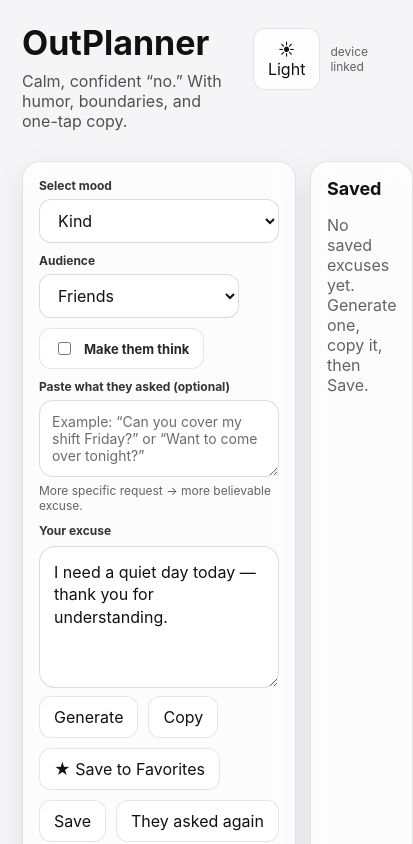
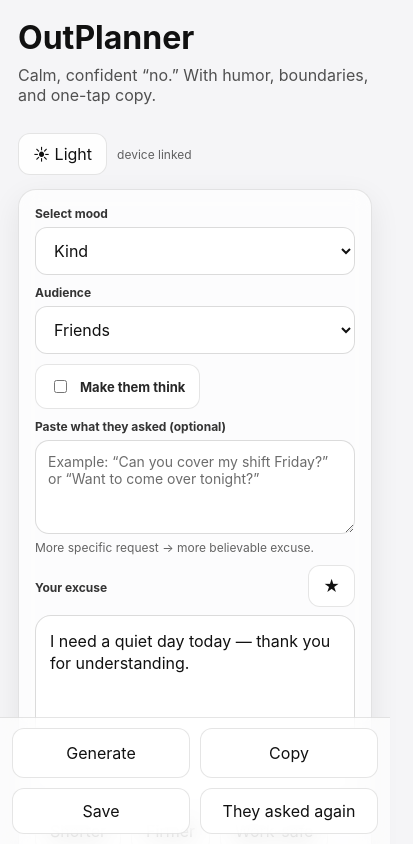
Before and after one commit to bcq13/Out-Planner, a Next.js app: page / in a window 390 px wide. Shown: the top 844 px of the page, 413 px wide, since content can reach past the window. Built offline with nearby package versions, Linux system fonts and the light colour scheme.

Commit message:
Mobile-first layout + sticky mobile copy bar + draft star favorite

```diff
--- a/app/globals.css
+++ b/app/globals.css
@@ -1,18 +1,19 @@
 :root{
   --bg: #f5f5f7;
   --surface: rgba(255,255,255,0.72);
-  --surface2: rgba(255,255,255,0.86);
+  --surface2: rgba(255,255,255,0.88);
   --text: #111111;
   --muted: rgba(17,17,17,0.62);
   --border: rgba(0,0,0,0.10);
   --border2: rgba(0,0,0,0.14);
   --shadow: 0 10px 30px rgba(0,0,0,0.08);
+  --safeBottom: env(safe-area-inset-bottom, 0px);
 }
 
 :root[data-theme="dark"]{
   --bg: #0b0b0d;
   --surface: rgba(24,24,28,0.72);
-  --surface2: rgba(24,24,28,0.86);
+  --surface2: rgba(24,24,28,0.88);
   --text: #f5f5f7;
   --muted: rgba(245,245,247,0.62);
   --border: rgba(255,255,255,0.12);
@@ -42,18 +43,17 @@ input, textarea, select {
 
 textarea::placeholder { color: var(--muted); }
 
-/* Button micro “haptic” press */
+/* Button micro press */
 .btn {
   padding: 10px 14px;
   border-radius: 12px;
   border: 1px solid var(--border);
   background: var(--surface2);
   cursor: pointer;
-  transition: transform 120ms ease, filter 120ms ease, background 120ms ease;
+  transition: transform 120ms ease, filter 120ms ease;
   user-select: none;
   -webkit-tap-highlight-color: transparent;
 }
-
 .btn:hover { filter: brightness(1.02); }
 .btn:active { transform: scale(0.97); }
 
@@ -71,7 +71,7 @@ textarea::placeholder { color: var(--muted); }
 .toast {
   position: fixed;
   left: 50%;
-  bottom: 18px;
+  bottom: calc(18px + var(--safeBottom));
   transform: translateX(-50%);
   background: rgba(20,20,22,0.82);
   color: #fff;
@@ -82,9 +82,31 @@ textarea::placeholder { color: var(--muted); }
   opacity: 0;
   pointer-events: none;
   transition: opacity 160ms ease, transform 160ms ease;
+  z-index: 50;
 }
-
 .toast.show {
   opacity: 1;
   transform: translateX(-50%) translateY(-6px);
 }
+
+/* Sticky mobile copy bar */
+.mobile-copybar {
+  position: fixed;
+  left: 0;
+  right: 0;
+  bottom: 0;
+  padding: 10px 12px;
+  padding-bottom: calc(10px + var(--safeBottom));
+  background: rgba(255,255,255,0.68);
+  border-top: 1px solid var(--border);
+  backdrop-filter: blur(12px);
+  z-index: 40;
+}
+:root[data-theme="dark"] .mobile-copybar {
+  background: rgba(18,18,20,0.68);
+}
+
+/* Make room for sticky bar on mobile */
+.mobile-pad-bottom {
+  padding-bottom: 90px;
+}
--- a/app/page.tsx
+++ b/app/page.tsx
@@ -2,12 +2,7 @@
 
 import { useEffect, useMemo, useState } from "react";
 import { getDeviceId } from "@/lib/deviceId";
-import {
-  escalateFromRequest,
-  generateExcuse,
-  generateFromRequest,
-  rewriteVariant,
-} from "@/lib/excuseEngine";
+import { escalateFromRequest, generateExcuse, generateFromRequest, rewriteVariant } from "@/lib/excuseEngine";
 import type { Audience, Mood } from "@/lib/excuseEngine";
 
 type Saved = { text: string; favorite?: boolean; createdAt: number };
@@ -34,8 +29,23 @@ function useTheme() {
   return { theme, setTheme };
 }
 
+function useIsMobile(breakpoint = 860) {
+  const [isMobile, setIsMobile] = useState(false);
+
+  useEffect(() => {
+    const mq = window.matchMedia(`(max-width: ${breakpoint}px)`);
+    const apply = () => setIsMobile(mq.matches);
+    apply();
+    mq.addEventListener?.("change", apply);
+    return () => mq.removeEventListener?.("change", apply);
+  }, [breakpoint]);
+
+  return isMobile;
+}
+
 export default function HomePage() {
   const { theme, setTheme } = useTheme();
+  const isMobile = useIsMobile();
 
   const [deviceId, setDeviceId] = useState("");
 
@@ -49,7 +59,6 @@ export default function HomePage() {
   const [status, setStatus] = useState<string>("");
 
   const [escalation, setEscalation] = useState<number>(0);
-
   const [saved, setSaved] = useState<Saved[]>([]);
 
   // Load device + saved
@@ -86,7 +95,7 @@ export default function HomePage() {
     window.setTimeout(() => setToast(""), 1100);
   }
 
-  function makeDraft() {
+  function makeDraftText() {
     const hasRequest = normalize(request).length > 0;
     if (hasRequest) return generateFromRequest({ mood, audience, request, makeThemThink });
     return generateExcuse(mood, makeThemThink);
@@ -95,7 +104,7 @@ export default function HomePage() {
   function onGenerate() {
     haptic();
     setEscalation(0);
-    setDraft(makeDraft());
+    setDraft(makeDraftText());
     setStatus("");
   }
 
@@ -156,29 +165,32 @@ export default function HomePage() {
     setStatus("");
   }
 
-  // If user toggles make-them-think, refresh draft to reflect it (without changing their text if they edited)
+  // Regenerate when "Make them think" toggles (keeps the experience consistent)
   useEffect(() => {
-    // Only auto-refresh if the draft looks generated (simple heuristic: not empty and request-based changes are desired)
     if (!draft.trim()) return;
-    // Keep it predictable: regenerate on toggle only if request exists OR draft equals a known generated baseline size.
-    // We'll just regenerate to match toggle for now.
-    setDraft(makeDraft());
+    setDraft(makeDraftText());
     // eslint-disable-next-line react-hooks/exhaustive-deps
   }, [makeThemThink]);
 
+  const gridStyle: React.CSSProperties = isMobile
+    ? { display: "grid", gridTemplateColumns: "1fr", gap: 14, marginTop: 14 }
+    : { display: "grid", gridTemplateColumns: "1fr 1fr", gap: 14, marginTop: 14 };
+
   return (
     <main
+      className={isMobile ? "mobile-pad-bottom" : ""}
       style={{
         maxWidth: 980,
         margin: "0 auto",
-        padding: 22,
+        padding: 18,
         fontFamily:
           '-apple-system, BlinkMacSystemFont, "SF Pro Display", "SF Pro Text", system-ui, Segoe UI, Roboto, Arial',
       }}
     >
-      <div style={{ display: "flex", justifyContent: "space-between", alignItems: "baseline", gap: 16 }}>
+      {/* Header */}
+      <div style={{ display: "flex", justifyContent: "space-between", alignItems: "baseline", gap: 12, flexWrap: "wrap" }}>
         <div>
-          <h1 style={{ fontSize: 34, margin: 0 }}>OutPlanner</h1>
+          <h1 style={{ fontSize: 32, margin: 0 }}>OutPlanner</h1>
           <p style={{ marginTop: 8, opacity: 0.72 }}>
             Calm, confident “no.” With humor, boundaries, and one-tap copy.
           </p>
@@ -196,17 +208,19 @@ export default function HomePage() {
         </div>
       </div>
 
-      <section style={{ display: "grid", gridTemplateColumns: "1fr 1fr", gap: 14, marginTop: 14 }}>
+      <section style={gridStyle}>
         {/* LEFT */}
         <div className="card">
           <div style={{ display: "grid", gap: 10 }}>
+            {/* Controls */}
+            <div style={{ display: "grid", gap: 10 }}>
               <div style={{ display: "flex", gap: 10, flexWrap: "wrap", alignItems: "flex-end" }}>
-              <div style={{ display: "grid", gap: 6 }}>
+                <div style={{ display: "grid", gap: 6, flex: "1 1 240px" }}>
                   <div style={{ fontSize: 12, fontWeight: 700, opacity: 0.85 }}>Select mood</div>
                   <select
                     value={mood}
                     onChange={(e) => setMood(e.target.value as Mood)}
-                  style={{ padding: "10px 14px", borderRadius: 12, minWidth: 240 }}
+                    style={{ padding: "12px 14px", borderRadius: 12, width: "100%" }}
                   >
                     <option value="kind">Kind</option>
                     <option value="professional">Professional</option>
@@ -218,17 +232,18 @@ export default function HomePage() {
                   </select>
                 </div>
 
-              <div style={{ display: "grid", gap: 6 }}>
+                <div style={{ display: "grid", gap: 6, flex: "1 1 200px" }}>
                   <div style={{ fontSize: 12, fontWeight: 700, opacity: 0.85 }}>Audience</div>
                   <select
                     value={audience}
                     onChange={(e) => setAudience(e.target.value as Audience)}
-                  style={{ padding: "10px 14px", borderRadius: 12, minWidth: 200 }}
+                    style={{ padding: "12px 14px", borderRadius: 12, width: "100%" }}
                   >
                     <option value="friends">Friends</option>
                     <option value="family">Family</option>
                     <option value="work">Work</option>
                   </select>
+                </div>
               </div>
 
               <label
@@ -236,12 +251,13 @@ export default function HomePage() {
                   display: "flex",
                   alignItems: "center",
                   gap: 10,
-                  padding: "10px 14px",
+                  padding: "12px 14px",
                   borderRadius: 12,
                   border: "1px solid var(--border)",
                   background: "var(--surface2)",
                   cursor: "pointer",
                   userSelect: "none",
+                  width: "fit-content",
                 }}
                 title="Adds a short reflective closer (polite, but makes people think)"
               >
@@ -254,12 +270,13 @@ export default function HomePage() {
               </label>
             </div>
 
+            {/* Request box */}
             <div style={{ display: "grid", gap: 6 }}>
               <div style={{ fontSize: 12, fontWeight: 700, opacity: 0.85 }}>Paste what they asked (optional)</div>
               <textarea
                 value={request}
                 onChange={(e) => setRequest(e.target.value)}
-                rows={3}
+                rows={isMobile ? 4 : 3}
                 placeholder='Example: “Can you cover my shift Friday?” or “Want to come over tonight?”'
                 style={{ width: "100%", borderRadius: 14, padding: 12, fontSize: 14 }}
               />
@@ -268,28 +285,34 @@ export default function HomePage() {
               </div>
             </div>
 
+            {/* Draft */}
             <div style={{ display: "grid", gap: 8 }}>
+              <div style={{ display: "flex", justifyContent: "space-between", alignItems: "baseline", gap: 10 }}>
                 <div style={{ fontSize: 12, fontWeight: 700, opacity: 0.85 }}>Your excuse</div>
+
+                {/* Upgrade #3: Star directly on draft */}
+                <button className="btn" onClick={onSaveFavorite} title="Save draft to Favorites">
+                  ★
+                </button>
+              </div>
+
               <textarea
                 value={draft}
                 onChange={(e) => setDraft(e.target.value)}
-                rows={5}
+                rows={isMobile ? 7 : 5}
                 style={{ width: "100%", borderRadius: 16, padding: 14, fontSize: 16, lineHeight: 1.4 }}
               />
 
+              {/* Desktop action row (mobile uses sticky bar) */}
+              {!isMobile && (
                 <div style={{ display: "flex", gap: 10, flexWrap: "wrap", alignItems: "center" }}>
                   <button className="btn" onClick={onGenerate}>Generate</button>
                   <button className="btn" onClick={() => onCopy(draft)}>Copy</button>
-
-                <button className="btn" onClick={onSaveFavorite} title="Save draft to Favorites">
-                  ★ Save to Favorites
-                </button>
-
                   <button className="btn" onClick={onSave}>Save</button>
                   <button className="btn" onClick={onEscalate}>They asked again</button>
-
                   <div style={{ fontSize: 12, opacity: 0.7 }}>{status}</div>
                 </div>
+              )}
 
               <div style={{ display: "flex", gap: 10, flexWrap: "wrap" }}>
                 <button className="btn" onClick={() => onRewrite("noDetails")}>Shorter</button>
@@ -358,6 +381,33 @@ export default function HomePage() {
         </div>
       </section>
 
+      {/* Upgrade #2: Sticky bottom Copy bar (mobile only) */}
+      {isMobile && (
+        <div className="mobile-copybar">
+          <div style={{ display: "grid", gridTemplateColumns: "1fr 1fr", gap: 10 }}>
+            <button className="btn" onClick={onGenerate} style={{ width: "100%", padding: "14px 14px" }}>
+              Generate
+            </button>
+            <button className="btn" onClick={() => onCopy(draft)} style={{ width: "100%", padding: "14px 14px" }}>
+              Copy
+            </button>
+          </div>
+
+          <div style={{ display: "grid", gridTemplateColumns: "1fr 1fr", gap: 10, marginTop: 10 }}>
+            <button className="btn" onClick={onSave} style={{ width: "100%", padding: "12px 14px" }}>
+              Save
+            </button>
+            <button className="btn" onClick={onEscalate} style={{ width: "100%", padding: "12px 14px" }}>
+              They asked again
+            </button>
+          </div>
+
+          {status ? (
+            <div style={{ fontSize: 12, opacity: 0.7, marginTop: 8, textAlign: "center" }}>{status}</div>
+          ) : null}
+        </div>
+      )}
+
       {/* Toast */}
       <div className={`toast ${toast ? "show" : ""}`}>{toast}</div>
     </main>
```
Lines whose indentation alone changed are shown as unchanged.
